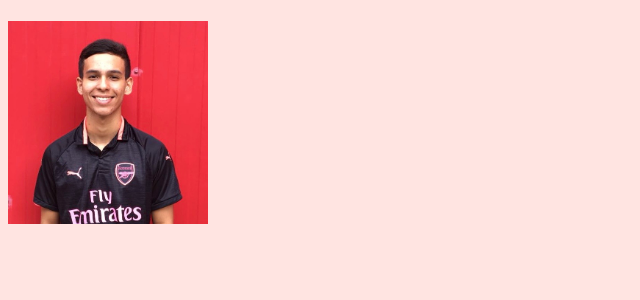
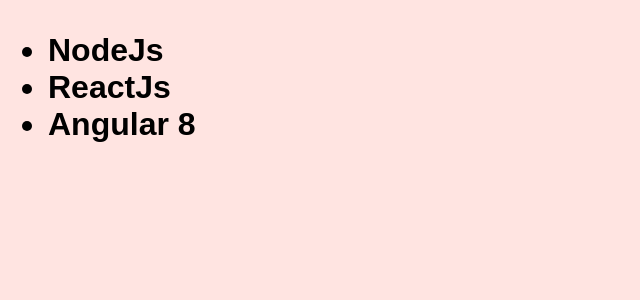
Before and after one commit to gilvanhenriqued/initial-react-app, a React app: page / in a window 1280 px wide. Shown: the top 300 px of the page, without its empty margins (0-640 px from the left). Built offline with nearby package versions, Linux system fonts and the light colour scheme.

Commit message:
creating a class react component and the state proprety.

```diff
--- a/public/index.html
+++ b/public/index.html
@@ -1,13 +1,16 @@
 <!DOCTYPE html>
 <html lang="en">
+
 <head>
     <meta charset="UTF-8">
     <meta name="viewport" content="width=device-width, initial-scale=1.0">
     <title>ReactJS</title>
 </head>
+
 <body>
     <h1 id="app"></h1>
 
     <script src="./bundle.js"></script>
 </body>
+
 </html>
--- a/src/App.js
+++ b/src/App.js
@@ -1,9 +1,10 @@
 import React from 'react';
 import './App.css';
-import perfil from './assets/perfil.JPG';
 
-function App () {
-    return <img src={perfil} width={200}/>
+import TechList from './components/TechList'
+
+function App() {
+    return <TechList />
 }
 
 export default App;
--- /dev/null
+++ b/src/components/TechList.js
@@ -0,0 +1,23 @@
+import React, { Component } from 'react';
+
+class TechList extends Component {
+	state = {
+		techs: [
+			'Nodejs',
+			'Reactjs',
+			'Angular'
+		]
+	};
+
+	render() {
+		return (
+			<ul>
+				<li>NodeJs</li>
+				<li>ReactJs</li>
+				<li>Angular 8</li>
+			</ul>
+		);
+	}
+}
+
+export default TechList;
```
